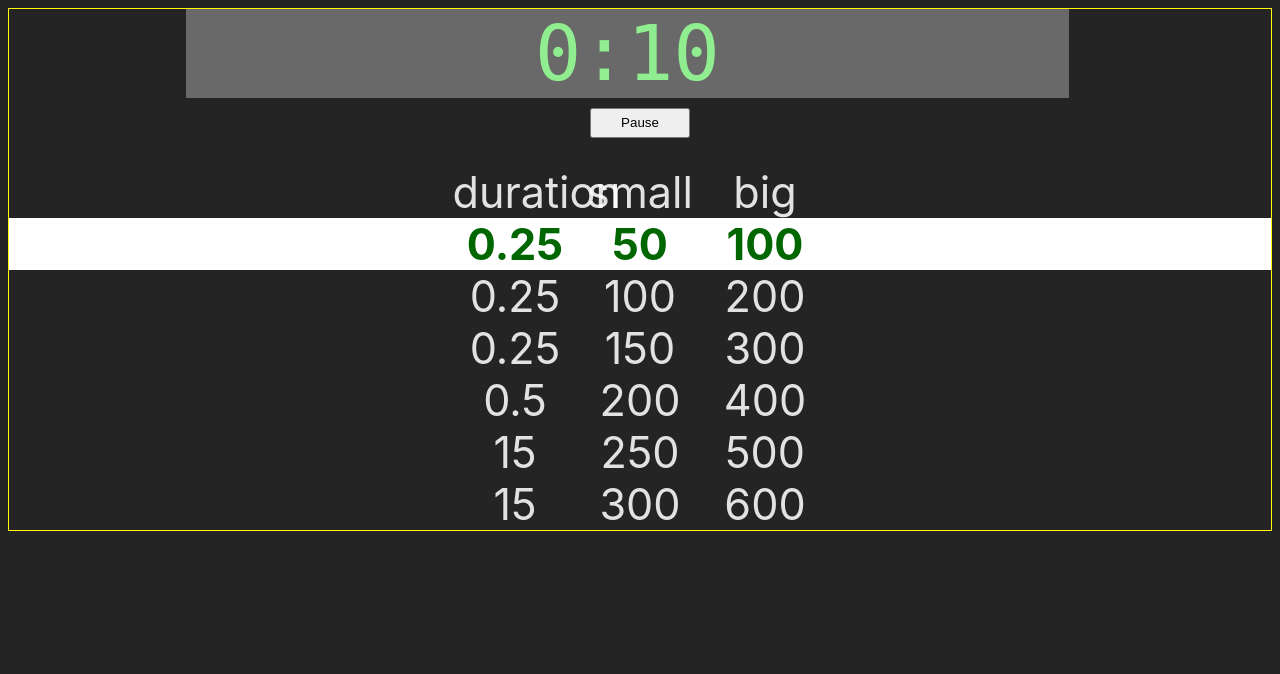
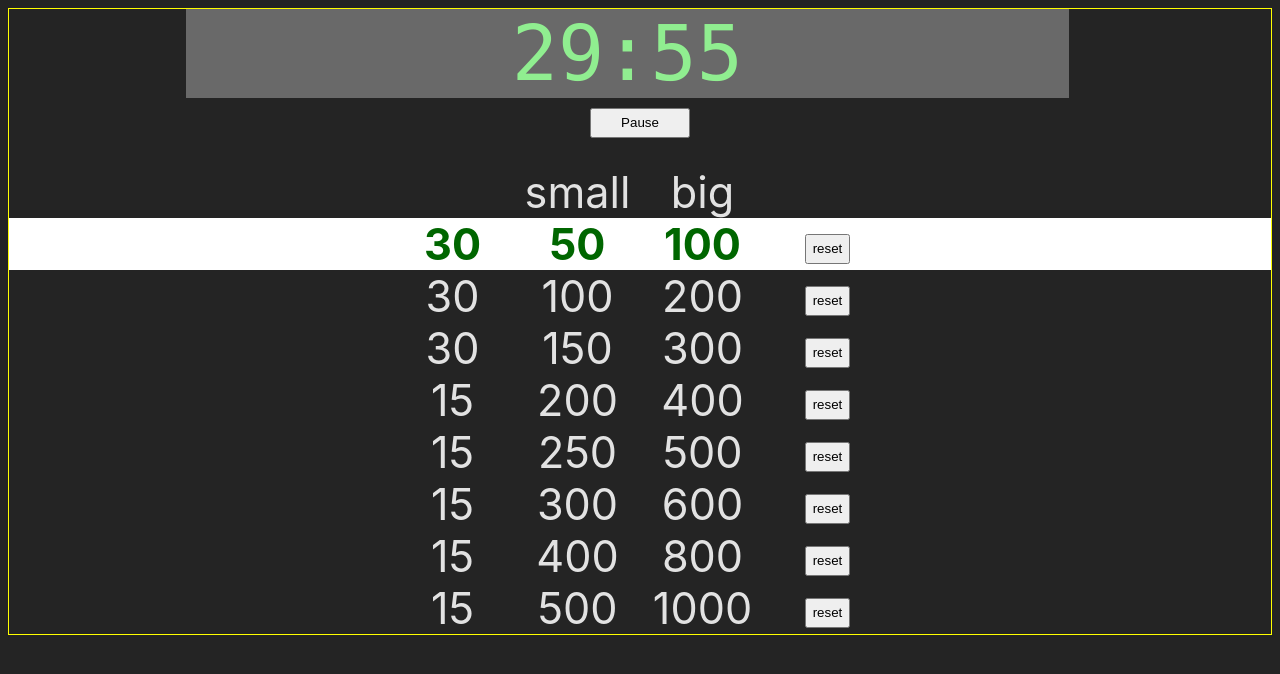
Before and after one commit to markhaskamp/blind-schedule, a Vue app in the folder blind-schedule/: page / in a window 1280 px wide. Shown: the top 674 px of the page. Built offline with nearby package versions, Linux system fonts and the light colour scheme.

Commit message:
reset button

```diff
--- a/blind-schedule/src/components/BlindSchedule.vue
+++ b/blind-schedule/src/components/BlindSchedule.vue
@@ -24,12 +24,14 @@ export default {
       isWarning4: false,
 
       blindSchedule: [
-        { step: 1, minutes: .25, smallBlind: 50, bigBlind: 100},
-        { step: 2, minutes: .25, smallBlind: 100, bigBlind: 200},
-        { step: 3, minutes: .25, smallBlind: 150, bigBlind: 300},
-        { step: 4, minutes: .50, smallBlind: 200, bigBlind: 400},
+        { step: 1, minutes: 30, smallBlind: 50, bigBlind: 100},
+        { step: 2, minutes: 30, smallBlind: 100, bigBlind: 200},
+        { step: 3, minutes: 30, smallBlind: 150, bigBlind: 300},
+        { step: 4, minutes: 15, smallBlind: 200, bigBlind: 400},
         { step: 5, minutes: 15, smallBlind: 250, bigBlind: 500},
-        { step: 6, minutes: 15, smallBlind: 300, bigBlind: 600}
+        { step: 6, minutes: 15, smallBlind: 300, bigBlind: 600},
+        { step: 7, minutes: 15, smallBlind: 400, bigBlind: 800},
+        { step: 8, minutes: 15, smallBlind: 500, bigBlind: 1000}
       ]
     }
   },
@@ -133,15 +135,17 @@ export default {
     <button id="pauseButton" @click="handlePauseClick">{{ this.isRunning ? 'Pause' : 'Resume' }}</button>
   </div>
   <div class="schedule" style="textalign: center">
-    <span class="duration">duration</span>
+    <span class="duration">&nbsp;</span>
     <span class="small">small</span>
     <span class="big">big</span>
+    <span class="big">&nbsp;</span>
   </div>
   <div v-for="s in this.blindSchedule" :key="s.step">
     <div :class="['schedule', { currentstep: (s.step == this.currentStep+1) }]">
       <span>{{s.minutes}}</span>
       <span>{{s.smallBlind}}</span>
       <span>{{s.bigBlind}}</span>
+      <span><button class="resetButton">reset</button></span>
     </div>
   </div>
 
@@ -203,4 +207,8 @@ export default {
   width: 125px;
   font-size: 2.25em;
 }
+.resetButton {
+  vertical-align: middle;
+  height: 2.25em;
+}
 </style>
```
